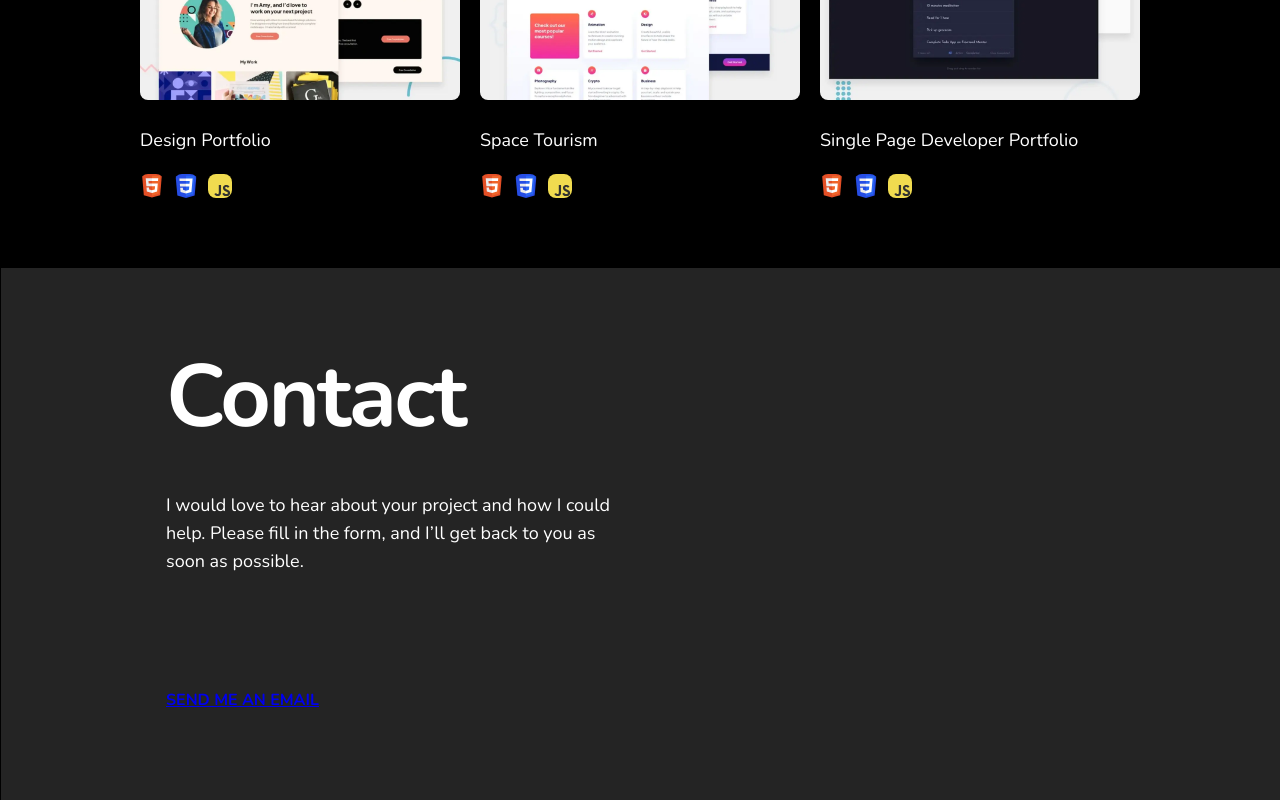
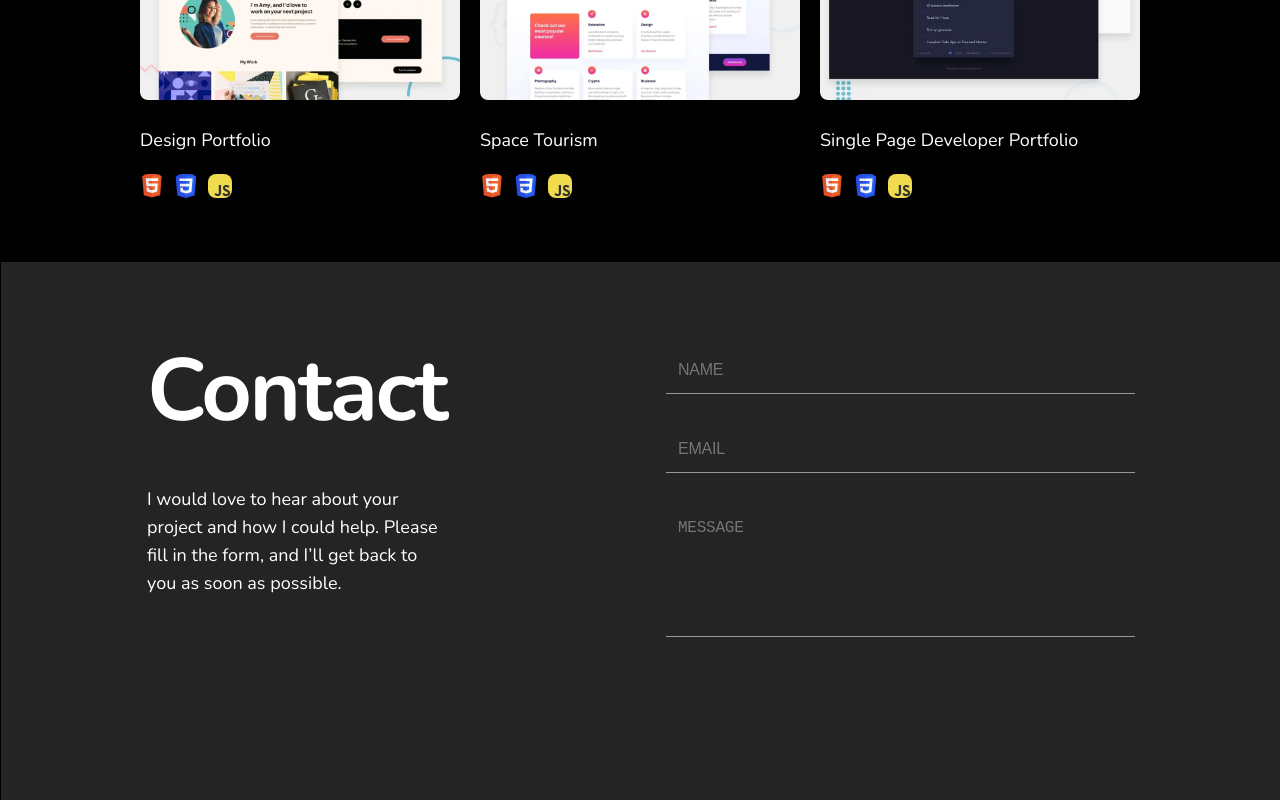
Before and after one commit to k2pbac/portfolio, a React (Create React App) app: page / in a window 1280 px wide. Shown: the part 1717-2517 px from the top of the page. Built offline with nearby package versions, Linux system fonts and the light colour scheme.

Commit message:
update styles of inputs on form

```diff
--- a/src/components/Contact.css
+++ b/src/components/Contact.css
@@ -9,6 +9,49 @@
     bottom: 0;
     left: -139px;
     padding-bottom:89px;
+    display: flex;
+    justify-content: center;
+
+    .contact-form {
+        display: flex;
+        flex-direction: column;
+        gap: 32px;
+        input, textarea {
+            background-color: transparent;
+            border: none;
+            border-bottom: 1px solid #979797;
+            padding: 12px;
+            color: white;
+            font-size: 16px;
+            line-height: 22px;
+            letter-spacing: -0.22px;
+            resize: none; /* Disable resizing */
+            scrollbar-width: none; /* For Firefox */
+            -ms-overflow-style: none; /* For Internet Explorer and Edge */
+            width: 445px;
+            max-width: 100%;
+
+        }
+        textarea {
+            height: 107px;
+        }
+        input:focus, textarea:focus {
+            outline: none;
+            border: none;
+            border-bottom: 1px solid #4EE1A0;
+        }
+        button {
+            background-color: #4EE1A0;
+            color: black;
+            border: none;
+            padding: 12px 24px;
+            font-size: 14px;
+            line-height: 22px;
+            letter-spacing: 2.29px;
+            border-radius: 4px;
+            cursor: pointer;
+        }
+    }
 }
 
 .contact-description {
@@ -16,6 +59,7 @@
     flex-direction: column;
     max-width: 445px;
     margin-bottom: 96px;
+    margin-right: 220px;
     h2 {
         margin: 0;
         margin-bottom: 32px;
--- a/src/components/Contact.jsx
+++ b/src/components/Contact.jsx
@@ -10,14 +10,33 @@ export default function Contact() {
           fill in the form, and I’ll get back to you as soon as possible.
         </p>
       </div>
-      <a
+      <div className="contact-form">
+        <input
+          type="text"
+          placeholder="NAME"
+          className="contact-input nunita-regular"
+          id="name"
+        />
+        <input
+          type="email"
+          placeholder="EMAIL"
+          className="contact-input nunita-regular"
+          id="email"
+        />
+        <textarea
+          placeholder="MESSAGE"
+          className="contact-textarea nunita-regular"
+          id="message"
+        ></textarea>
+      </div>
+      {/* <a
         href="mailto:kris.bachan@gmail.com"
         className="underline nunita-bold"
         target="_blank"
         rel="noopener noreferrer"
       >
         SEND ME AN EMAIL
-      </a>
+      </a> */}
     </div>
   );
 }
```
